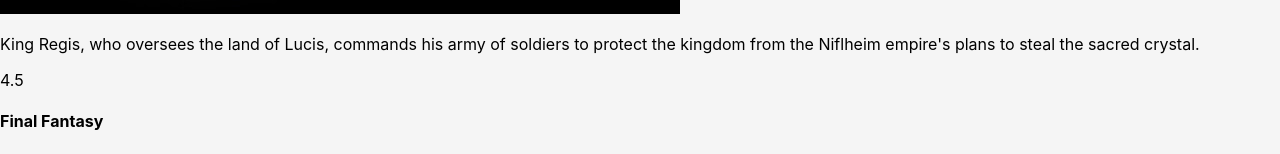
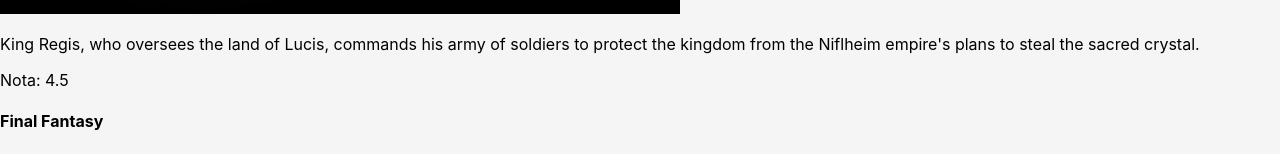
Before and after one commit to victorjunior95/sd-08-project-movie-cards-library, a React (Create React App) app: page / in a window 1280 px wide. Shown: the part 531-685 px from the top of the page. Built offline with nearby package versions, Linux system fonts and the light colour scheme.

Commit message:
teste requisito 4

```diff
--- a/src/components/MovieCard.jsx
+++ b/src/components/MovieCard.jsx
@@ -5,14 +5,14 @@ import Rating from './Rating';
 class MovieCard extends React.Component {
   render() {
     const { movie } = this.props;
-    const { title, subtitle, storyline, imagePath } = movie;
+    const { title, subtitle, storyline, imagePath, rating } = movie;
     return (
       <div>
         <h4>{ title }</h4>
         <h5>{ subtitle }</h5>
         <img src={ imagePath } alt="Poster do filme" />
         <p>{ storyline }</p>
-        <Rating rating={ 4.5 } />
+        <Rating rating={ rating } />
       </div>
     );
   }
@@ -24,6 +24,7 @@ MovieCard.propTypes = {
     subtitle: PropTypes.string,
     storyline: PropTypes.string,
     imagePath: PropTypes.string,
+    rating: PropTypes.number,
   }).isRequired,
 };
 
--- a/src/components/Rating.jsx
+++ b/src/components/Rating.jsx
@@ -5,7 +5,7 @@ class Rating extends React.Component {
   render() {
     const { rating } = this.props;
     return (
-      <div>{ rating }</div>
+      <section>{ `Nota: ${rating}`}</section>
     );
   }
 }
```
Also changed, not shown: 1 other file (tests, documents, lock files or other folders).
